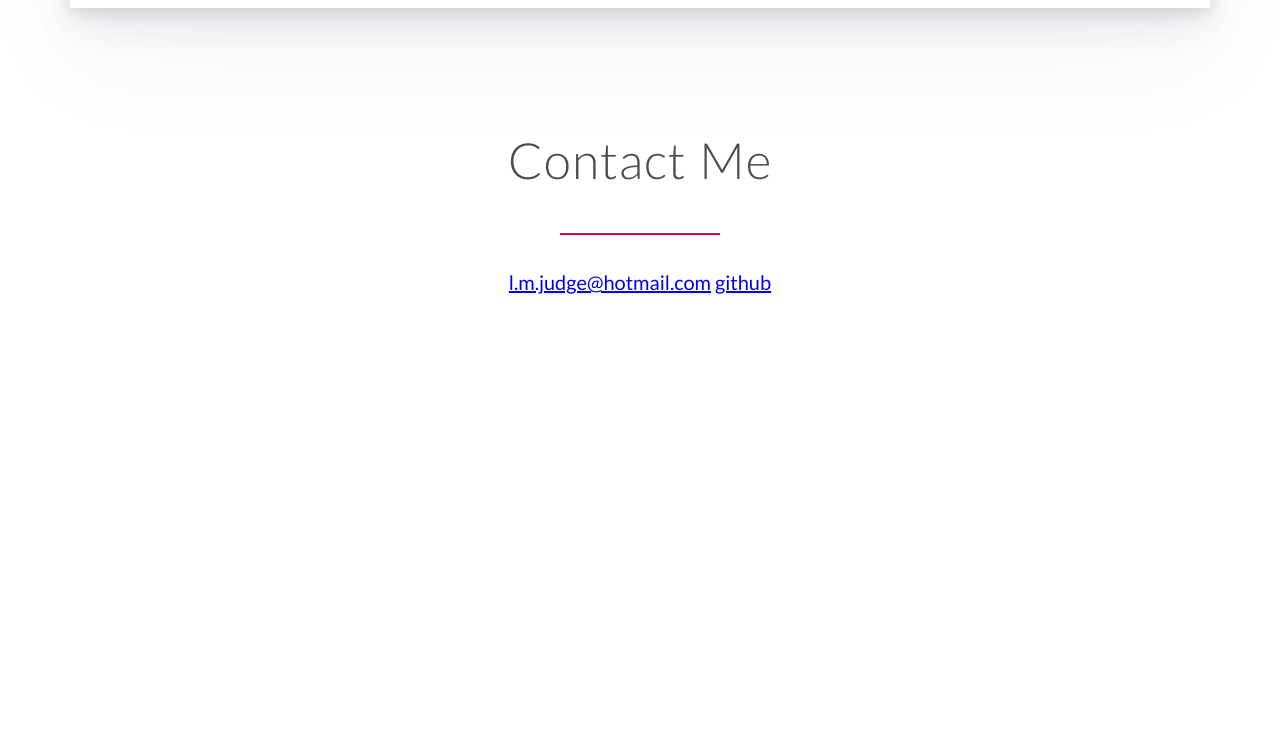
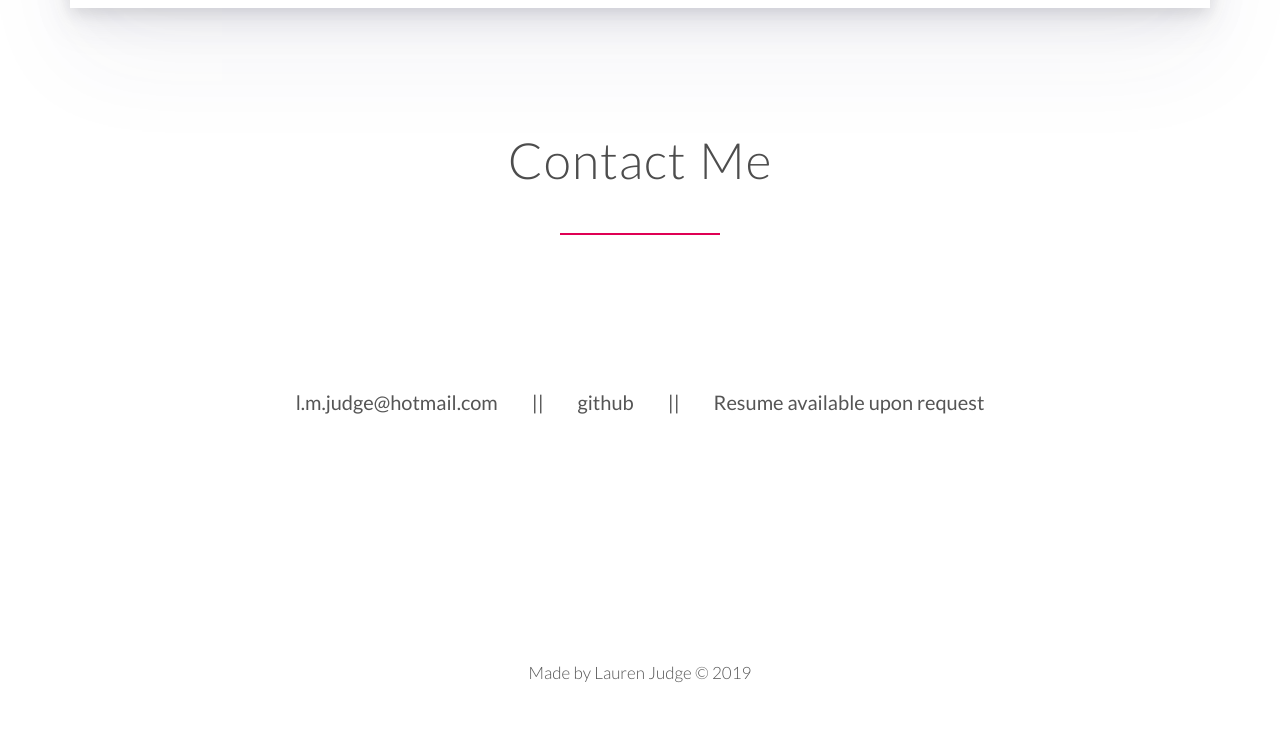
Before and after one commit to laurenjudge/portfolio-OLD, a website: page index.html in a window 1280 px wide. Shown: the part 4210-4948 px from the top of the page. Before the commit the page ends 4549 px from the top, so only its background shows below. Drawn offline with Linux system fonts and the light colour scheme; files whose address does not match are found by name.

Commit message:
completed contact me & footer

```diff
--- a/index.html
+++ b/index.html
@@ -198,7 +198,8 @@
             <div class="col span-2-of-3 projects__content">
                 <h3 class="heading-tertiary">Dice Game</h3>
                 <div class="projects__content--text">
-                    <p>BLANK</p>
+                    <p>This is a two player dice game made using JavaScript modules.<br/>
+                    Rules for the game can be found in my github readme.md</p>
                     <div class="projects__content--skills">
                         <span class="projects__content--skills-skill">HTML5</span>
                         <span class="projects__content--skills-skill">CSS3</span>
@@ -281,13 +282,16 @@
     <section class="contact">
         <div class="row">
             <h2 class="heading-secondary">Contact Me</h2>
-            <div class="center-text bold-text">
-                <p class="contact__links">
-                    <a href = "l.m.judge@hotmail.com">l.m.judge@hotmail.com</a>
-                    <a href = "https://github.com/laurenjudge" target="_blank">github</a>
+                <p class="contact__links center-text bold-text">
+                    <a href = "mailto: l.m.judge@hotmail.com">l.m.judge@hotmail.com</a> ||
+                    <a href = "https://github.com/laurenjudge" target="_blank">github</a> ||
+                    <span>Resume available upon request</span>
                 </p>
-            </div>
         </div>
     </section>
+
+    <footer class="footer row">
+        <p class="center-text">Made by Lauren Judge © 2019</p>
+    </footer>
 </body>
 </html>
--- a/sass/components/_buttons.scss
+++ b/sass/components/_buttons.scss
@@ -65,6 +65,7 @@
             &:hover,
             &:active {
                 background-color: $color-primary-light;
+                opacity: .8;
                 color: $color-white;
                 transform: translateY(-.3rem);
                 -webkit-transform: translateY(-.3rem);
@@ -85,6 +86,7 @@
             &:hover,
             &:active {
                 color: $color-primary-light;
+                opacity: .8;
                 transform: translateY(-.3rem);
                 -webkit-transform: translateY(-.3rem);
                 -moz-transform: translateY(-.3rem);
--- a/sass/layout/_contact.scss
+++ b/sass/layout/_contact.scss
@@ -0,0 +1,24 @@
+.contact {
+    &__links {
+        margin: 15rem 0 20rem 0;
+
+        & span { padding: 0 3rem; }
+
+        & a {
+            margin: 0 3rem;
+            text-decoration: none;
+            color: $color-grey-dark;
+            padding-bottom: 1rem;
+
+            &:link,
+            &:visited { color: $color-grey-dark; }
+
+            &:hover,
+            &:active {
+                color: $color-grey-dark;
+                border-bottom: 2px solid $color-primary-light;
+                padding-bottom: 1rem;
+            }
+        }
+    }
+}
--- a/sass/layout/_header.scss
+++ b/sass/layout/_header.scss
@@ -25,3 +25,10 @@
         margin-top: 1rem;
     }
 }
+
+.footer {
+    & p {
+        margin-bottom: 5rem;
+        font-size: 1.7rem;
+    }
+}
```
Also changed, not shown: css/style.css.
